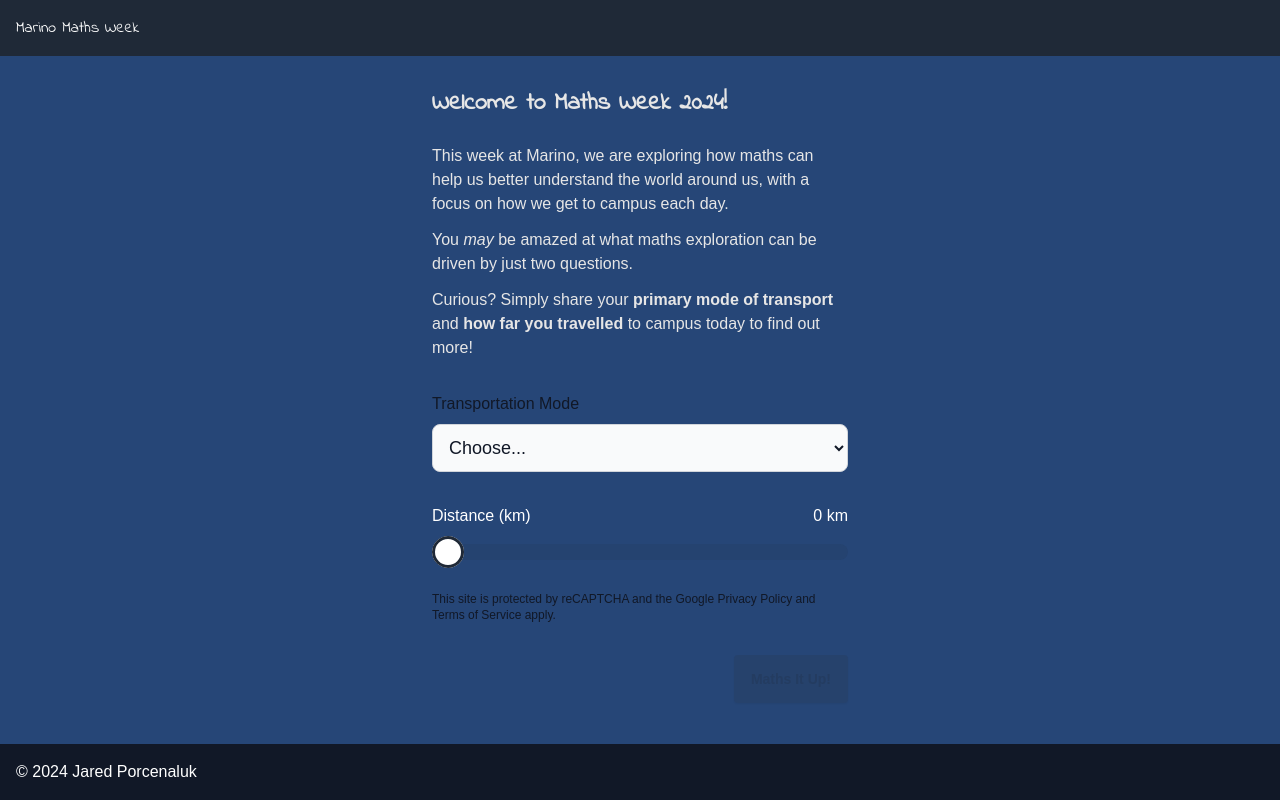
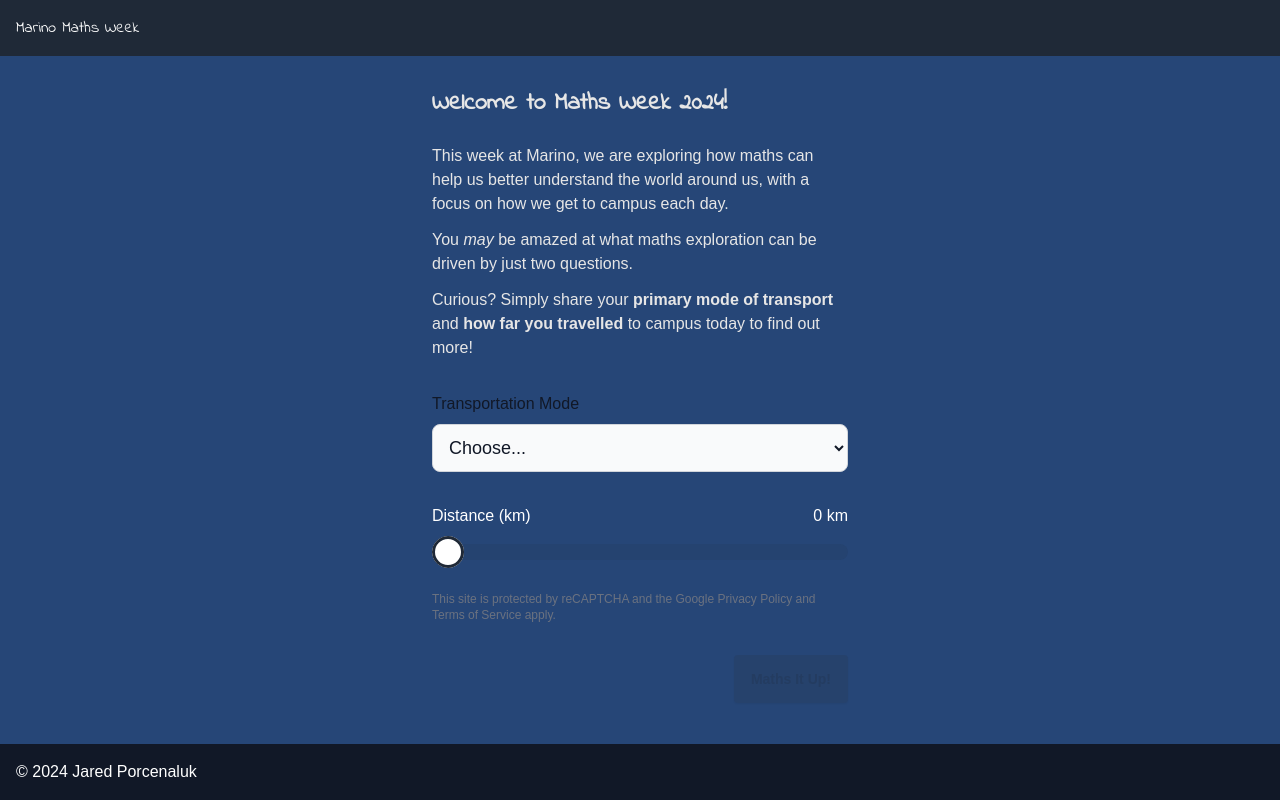
Before and after one commit to jporcenaluk/marino-app, a React (Vite) app in the folder emissions-app/frontend/: page / in a window 1280 px wide. Built offline with nearby package versions, Linux system fonts and the light colour scheme; a web font is replaced by a local one.

Commit message:
now we are good to go for prod

```diff
--- a/emissions-app/frontend/src/components/TransportationForm.tsx
+++ b/emissions-app/frontend/src/components/TransportationForm.tsx
@@ -78,7 +78,7 @@ const TransportationForm = ({ onSubmit }: TransportationFormProps) => {
         <input id="distance" required type="range" min="1" max="100" value={distanceKm} className="range range-lg" onChange={handleDistanceChange} />
 
       </div>
-      <div className="mb-8 text-xs text-gray-900">
+      <div className="mb-8 text-xs text-gray-500">
         This site is protected by reCAPTCHA and the Google <a href="https://policies.google.com/privacy">Privacy Policy</a> and <a href="https://policies.google.com/terms">Terms of Service</a> apply.
       </div>
       <div className="flex justify-end">
```
